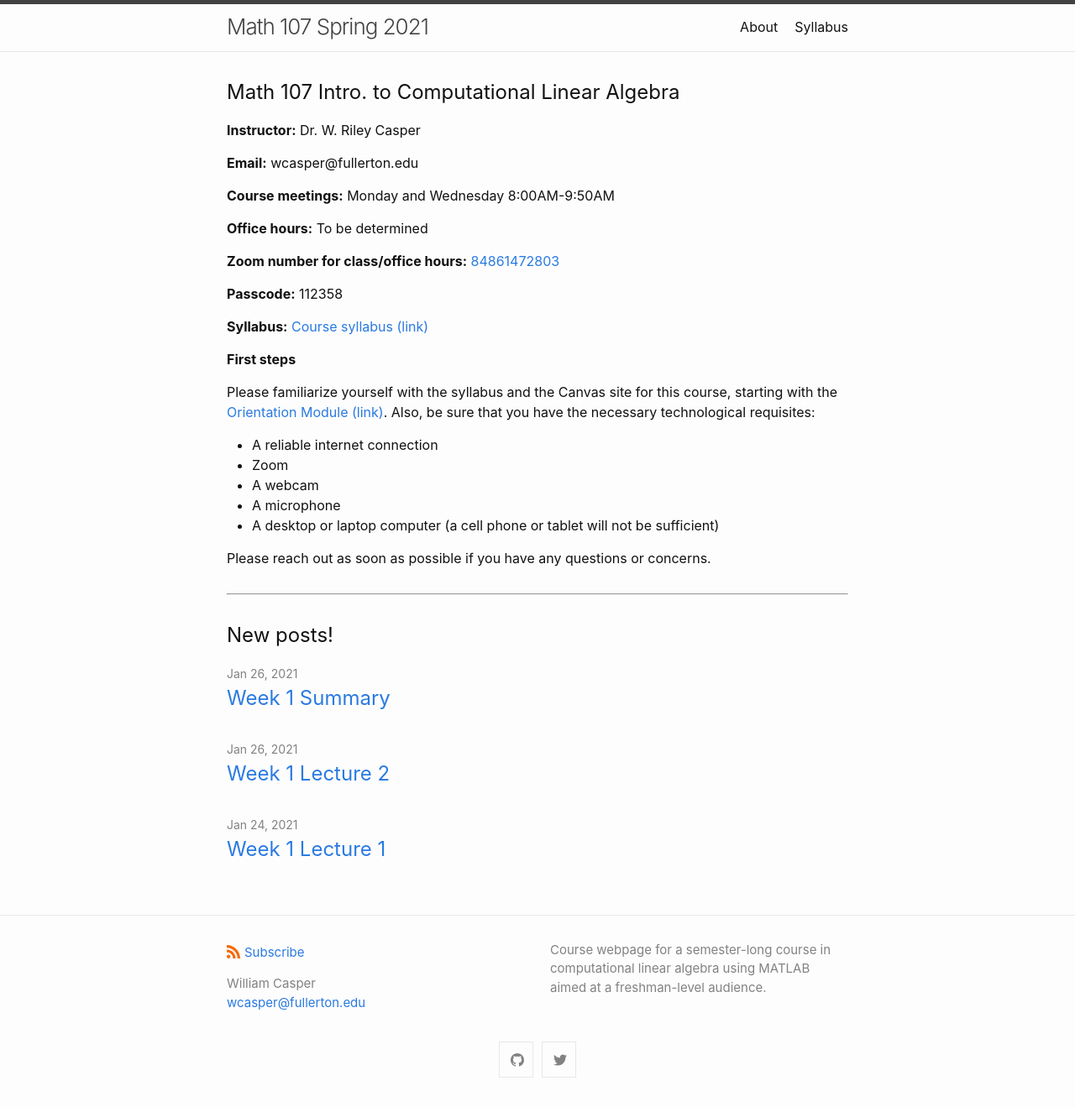
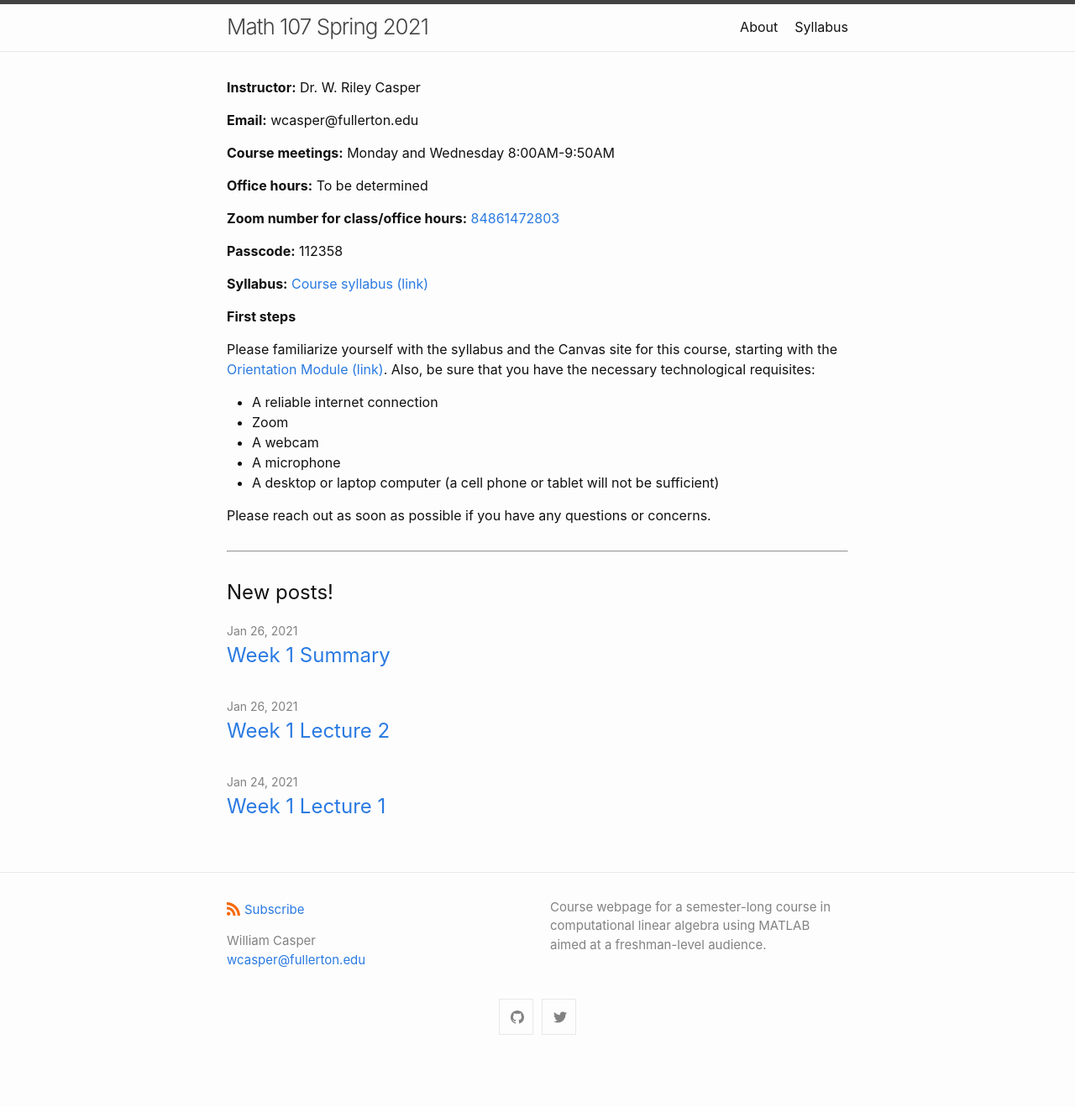
Before and after one commit to wcasper/math107spring2021, a Jekyll site: the page built from index.md, in a window 1280 px wide. Shown: the whole page at 84% size. Built offline with Jekyll 4.4.1, drawn with Linux system fonts in a browser that asks for light colours; after the commit the page ends 1268 px from its top, so only the background shows below that.

Commit message:
fixing formatting

```diff
--- a/index.md
+++ b/index.md
@@ -7,8 +7,6 @@
 #
 layout: home
 ---
-
-## Math 107 Intro. to Computational Linear Algebra
 
 **Instructor:** Dr. W. Riley Casper
 
```
